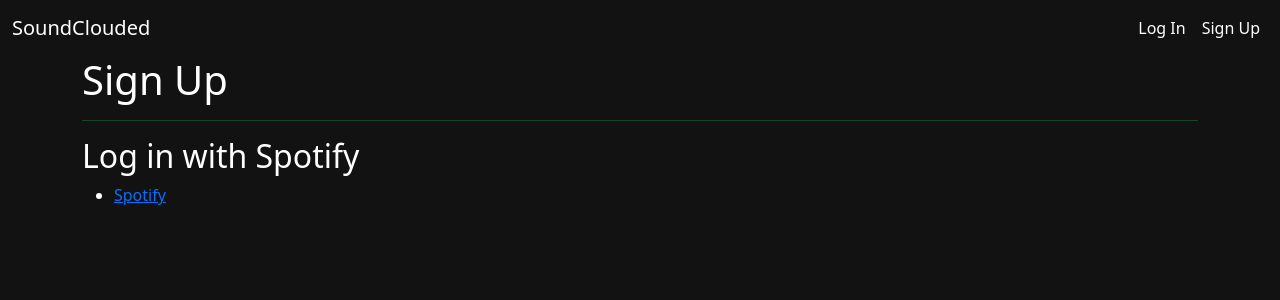
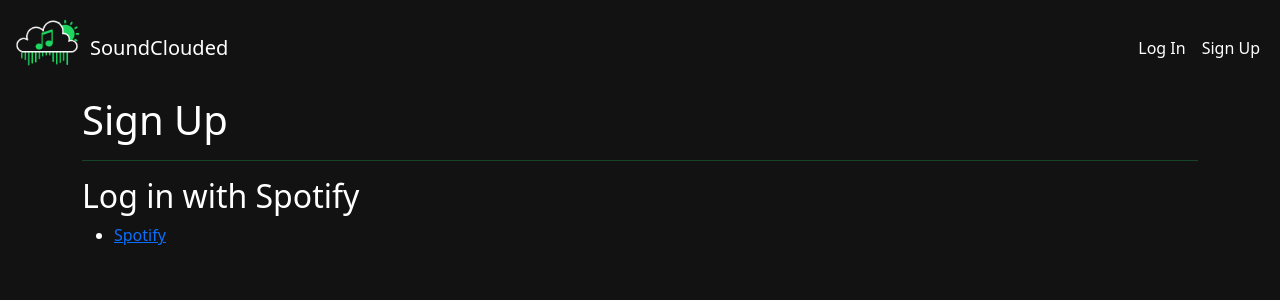
Before and after one commit to Hypertrophy24/SoundClouded, a Django app: page /accounts/signup/ in a window 1280 px wide. Shown: the top 300 px of the page. Run offline with Django 4.2, Linux system fonts and the light colour scheme; some libraries are stand-ins or nearby versions.

Commit message:
Icon for tab/header

```diff
--- a/templates/base.html
+++ b/templates/base.html
@@ -1,10 +1,12 @@
+{% load static %}
 <!DOCTYPE html>
 <html>
 
 <head>
   <meta charset="utf-8">
   <meta name="viewport" content="width=device-width, initial-scale=1">
-  <title>{% block title %}SoundClouded{% endblock title %}</title>
+  <link rel="icon" type="image/png" href="{% static 'soundclouded.png' %}">
+  <title class="accent-color">{% block title %}SoundClouded{% endblock title %}</title>
   <!-- Bootstrap CSS -->
   <link href="https://cdn.jsdelivr.net/npm/bootstrap@5.3.3/dist/css/bootstrap.min.css" rel="stylesheet" integrity="sha384-QWTKZyjpPEjISv5WaRU9OFeRpok6YctnYmDr5pNlyT2bRjXh0JMhjY6hW+ALEwIH" crossorigin="anonymous">
 
@@ -63,13 +65,21 @@
           background-color: #1ED760;
           color: #121212;
       }
+      .navbar-brand img {
+          height: 70px;
+          width: auto;
+          object-fit: contain;
+}
   </style>
 </head>
 
 <body>
   <nav class="navbar navbar-expand-lg">
     <div class="container-fluid">
-      <a class="navbar-brand accent-color" href="{% url 'home' %}">SoundClouded</a>
+      <a class="navbar-brand accent-color d-flex align-items-center" href="{% url 'home' %}">
+        <img src="{% static 'soundclouded.png' %}" alt="SoundClouded Logo" height="30" class="me-2">
+        SoundClouded
+      </a>
       <button class="navbar-toggler" type="button"
         data-bs-toggle="collapse" data-bs-target="#navbarSupportedContent"
         aria-controls="navbarSupportedContent" aria-expanded="false"
```
Also changed, not shown: static/soundclouded.png (added).
